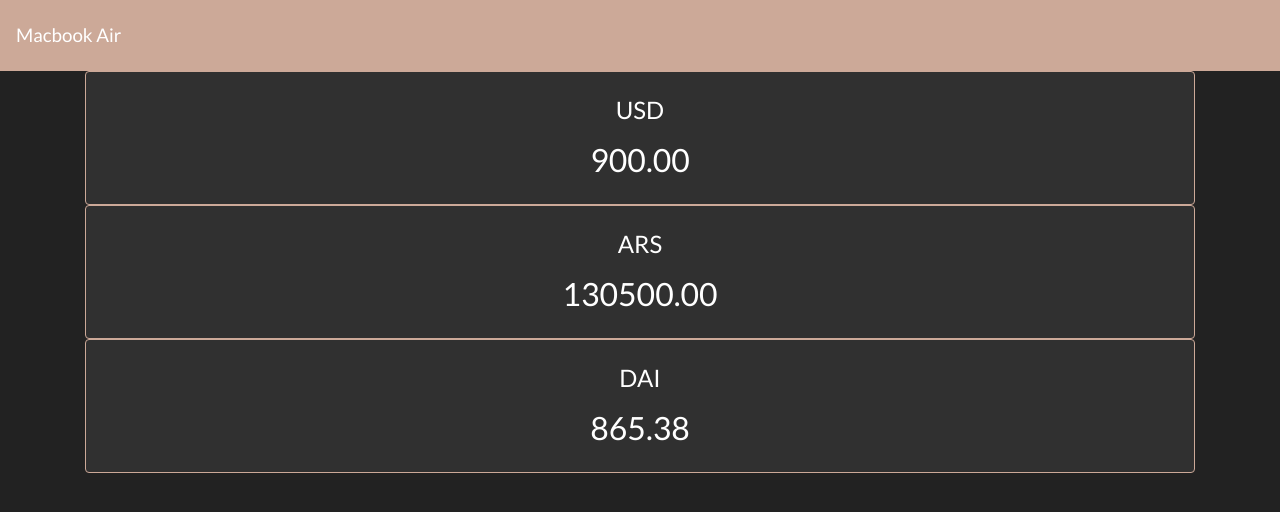
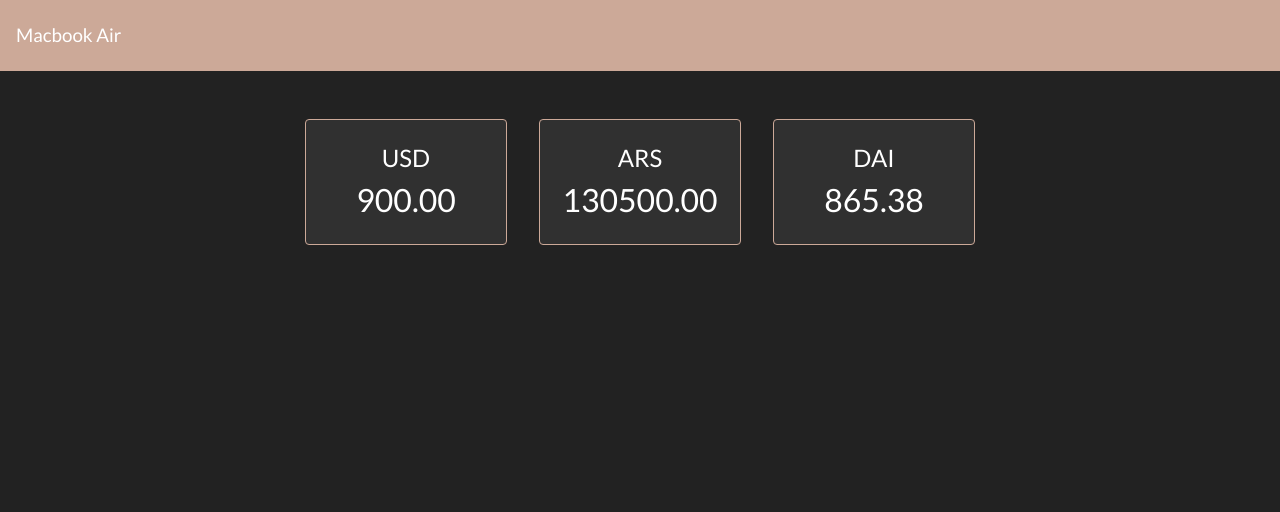
Before and after one commit to nvallejos17/mac-sale, a React (Create React App) app: page / in a window 1280 px wide. Shown: the top 512 px of the page. Built offline with nearby package versions, Linux system fonts and the light colour scheme.

Commit message:
Update Price and PriceItem styles

```diff
--- a/src/components/Price/Price.component.js
+++ b/src/components/Price/Price.component.js
@@ -1,6 +1,6 @@
 import React from 'react';
-import Container from 'react-bootstrap/Container';
 import PriceItem from '../PriceItem/PriceItem.component';
+import { PriceItemsContainer, PriceWrapper } from './Price.styled';
 
 const Price = () => {
   const priceItems = [
@@ -10,11 +10,13 @@
   ];
 
   return (
-    <Container>
-      {priceItems.map(({ cur, val }) => (
-        <PriceItem key={cur} cur={cur} val={val} />
-      ))}
-    </Container>
+    <PriceWrapper>
+      <PriceItemsContainer>
+        {priceItems.map(({ cur, val }) => (
+          <PriceItem key={cur} cur={cur} val={val} />
+        ))}
+      </PriceItemsContainer>
+    </PriceWrapper>
   );
 };
 
--- /dev/null
+++ b/src/components/Price/Price.styled.js
@@ -0,0 +1,12 @@
+import styled from 'styled-components';
+import Container from 'react-bootstrap/Container';
+
+export const PriceWrapper = styled.section`
+  margin: 2rem 0;
+`;
+
+export const PriceItemsContainer = styled(Container)`
+  display: flex;
+  justify-content: center;
+  flex-wrap: wrap;
+`;
--- a/src/components/PriceItem/PriceItem.component.js
+++ b/src/components/PriceItem/PriceItem.component.js
@@ -1,19 +1,19 @@
 import React from 'react';
-import Card from 'react-bootstrap/Card';
 import {
+  PriceItemCard,
+  PriceItemCardBody,
   PriceItemCurrency,
   PriceItemValue,
-  PriceItemWrapper,
 } from './PriceItem.styled';
 
 const PriceItem = ({ cur, val }) => {
   return (
-    <Card border='primary'>
-      <PriceItemWrapper>
+    <PriceItemCard border='primary'>
+      <PriceItemCardBody>
         <PriceItemCurrency>{cur.toUpperCase()}</PriceItemCurrency>
         <PriceItemValue>{val.toFixed(2)}</PriceItemValue>
-      </PriceItemWrapper>
-    </Card>
+      </PriceItemCardBody>
+    </PriceItemCard>
   );
 };
 
--- a/src/components/PriceItem/PriceItem.styled.js
+++ b/src/components/PriceItem/PriceItem.styled.js
@@ -1,16 +1,21 @@
 import styled from 'styled-components';
 import Card from 'react-bootstrap/Card';
 
-export const PriceItemWrapper = styled(Card.Body)`
+export const PriceItemCard = styled(Card)`
+  margin: 1rem;
+`;
+
+export const PriceItemCardBody = styled(Card.Body)`
+  width: 200px;
   text-align: center;
 `;
 
 export const PriceItemCurrency = styled.label`
+  margin: 0;
   font-size: 1.5rem;
 `;
 
 export const PriceItemValue = styled.p`
   margin: 0;
-
   font-size: 2rem;
 `;
```
